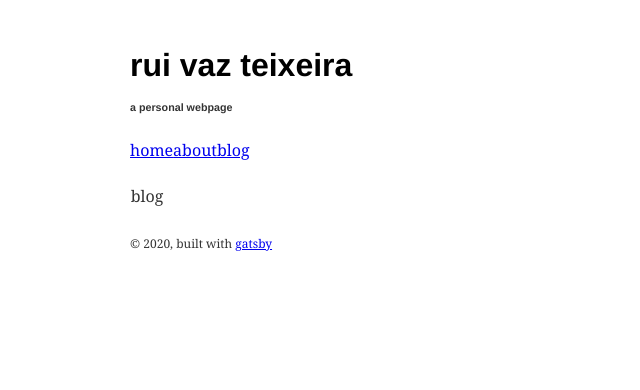
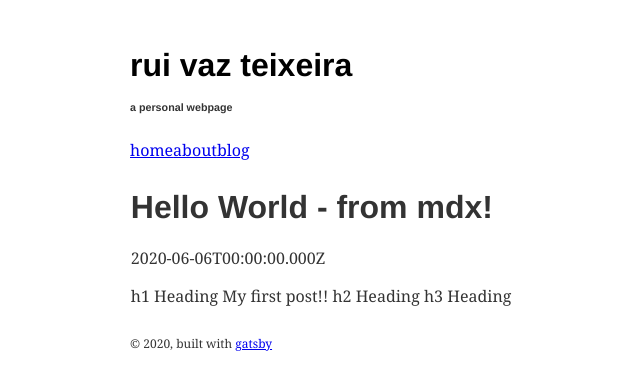
Before and after one commit to takecare/site, a Gatsby site: page /blog in a window 1280 px wide. Shown: the whole page, without its empty margins (110-750 px from the left). Built offline with nearby package versions, Linux system fonts and the light colour scheme; Gatsby itself is replaced by a stand-in of ours; some packages are replaced by stand-ins of ours; what typography-theme-noriega would draw is missing.

Commit message:
load mdx data and print it out

```diff
--- a/src/components/layout/index.js
+++ b/src/components/layout/index.js
@@ -25,7 +25,7 @@ const Layout = ({ children }) => {
 }
 
 Layout.propTypes = {
-  children: PropTypes.node.isRequired,
+  children: PropTypes.node,
 }
 
 export default Layout
--- /dev/null
+++ b/src/hooks/useMdxData.js
@@ -0,0 +1,26 @@
+import { graphql, useStaticQuery } from "gatsby"
+
+const useMdxData = () => {
+  const result = useStaticQuery(
+    graphql`
+      query SITE_INDEX_QUERY {
+        allMdx(
+          sort: { fields: [frontmatter___date], order: DESC }
+          filter: { frontmatter: { published: { eq: true } } }
+        ) {
+          nodes {
+            id
+            excerpt(pruneLength: 250)
+            frontmatter {
+              title
+              date
+            }
+          }
+        }
+      }
+    `
+  )
+  return result
+}
+
+export { useMdxData }
--- a/src/pages/blog/index.js
+++ b/src/pages/blog/index.js
@@ -1,11 +1,28 @@
 import React from "react"
-
+import { useMdxData } from "../../hooks/useMdxData"
 import Layout from "../../components/layout"
 
-const Blog = () => (
-  <Layout>
-    <p>blog</p>
-  </Layout>
-)
+// TODO styles
+
+const BlogItem = ({ blog }) => {
+  return (
+    <>
+      <h1>{blog.frontmatter.title}</h1>
+      <p>{blog.frontmatter.date}</p>
+      <p>{blog.excerpt}</p>
+    </>
+  )
+}
+
+const Blog = () => {
+  const data = useMdxData()
+  return (
+    <Layout>
+      {data.allMdx.nodes.map(node => (
+        <BlogItem key={node.id} blog={node} />
+      ))}
+    </Layout>
+  )
+}
 
 export default Blog
```
